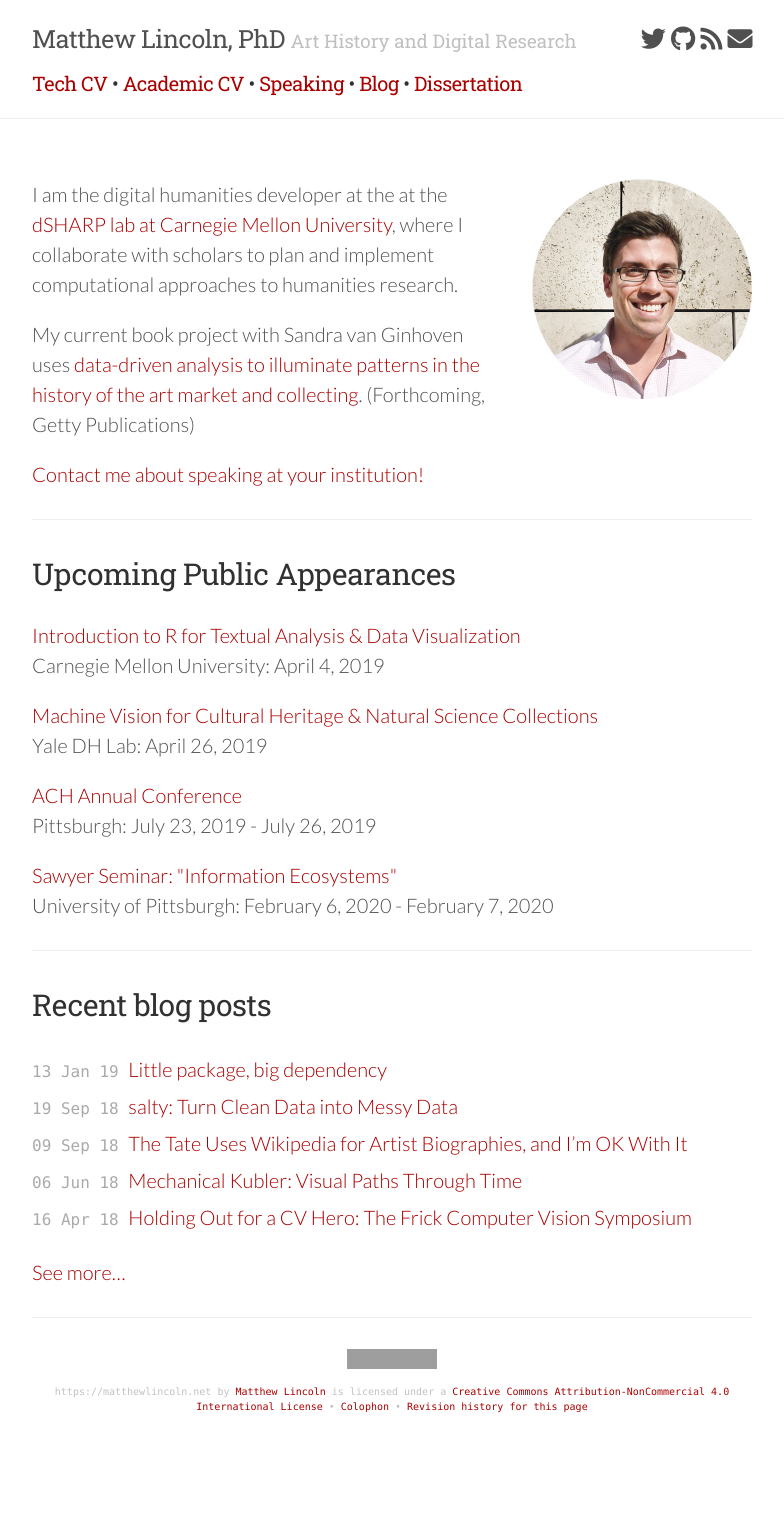
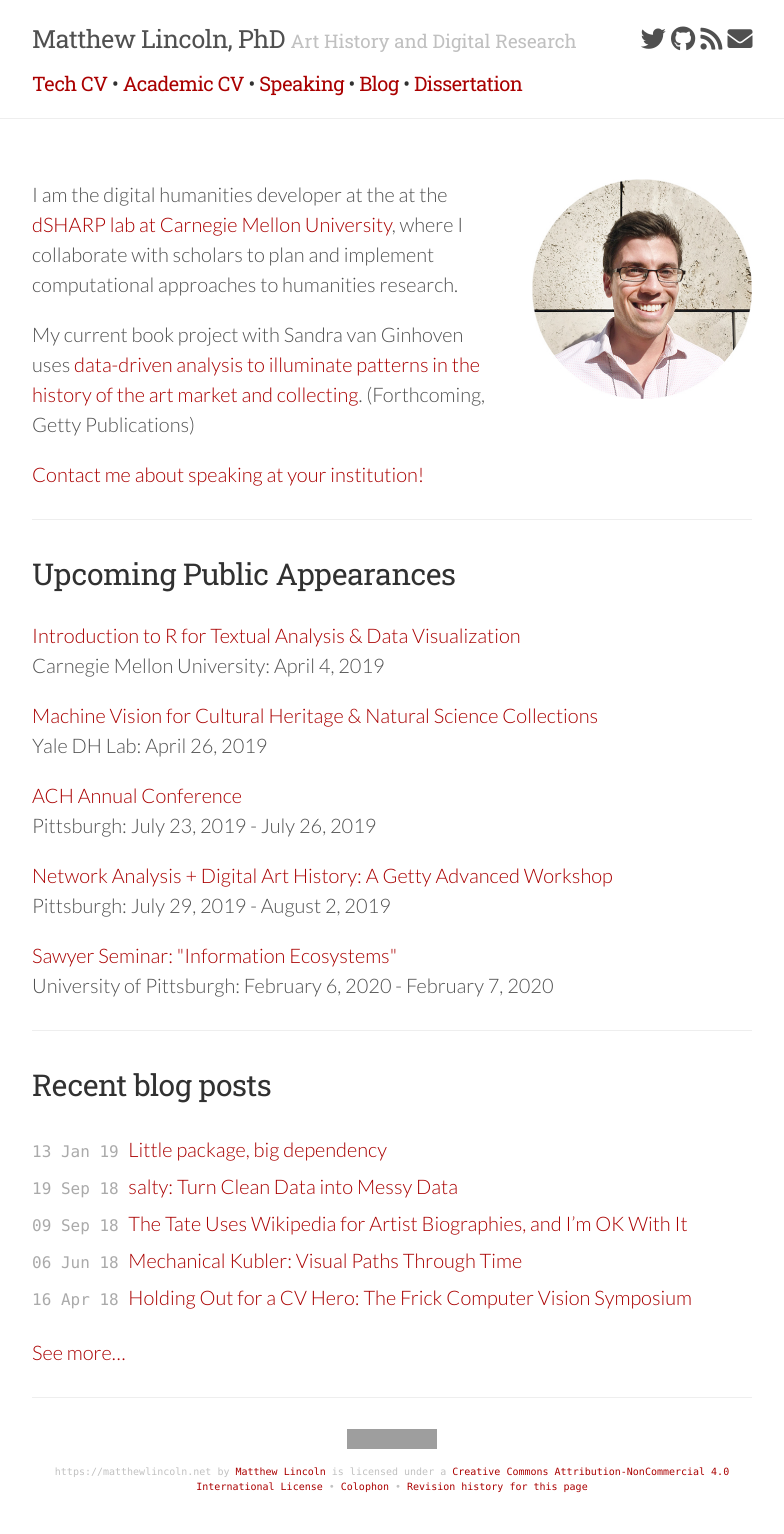
Before and after one commit to mdlincoln/mdlincoln.github.io, a Jekyll site: the page built from index.md, in a window 1280 px wide. Shown: the whole page, without its empty margins (248-1032 px from the left). Built offline with Jekyll 4.4.1, drawn with Linux system fonts in a browser that asks for light colours; nearby versions of some CDN libraries; before the commit the page ends 1454 px from its top, so only the background shows below that; grey boxes are pictures that could not be loaded.

Commit message:
getty arth workshop

```diff
--- a/_data/travel.yaml
+++ b/_data/travel.yaml
@@ -18,3 +18,9 @@
   location: Carnegie Mellon University
   datestart: 2019-04-04 00:00:00 -0800
   url: https://cdn.jotfor.ms/90716430178154
+- venue: |
+    Network Analysis + Digital Art History: A Getty Advanced Workshop
+  location: Pittsburgh
+  url: https://sites.haa.pitt.edu/na-dah/about-the-workshop/
+  datestart: 2019-07-29 00:00:00 -0800
+  dateend: 2019-08-02 00:00:00 -0800
```
